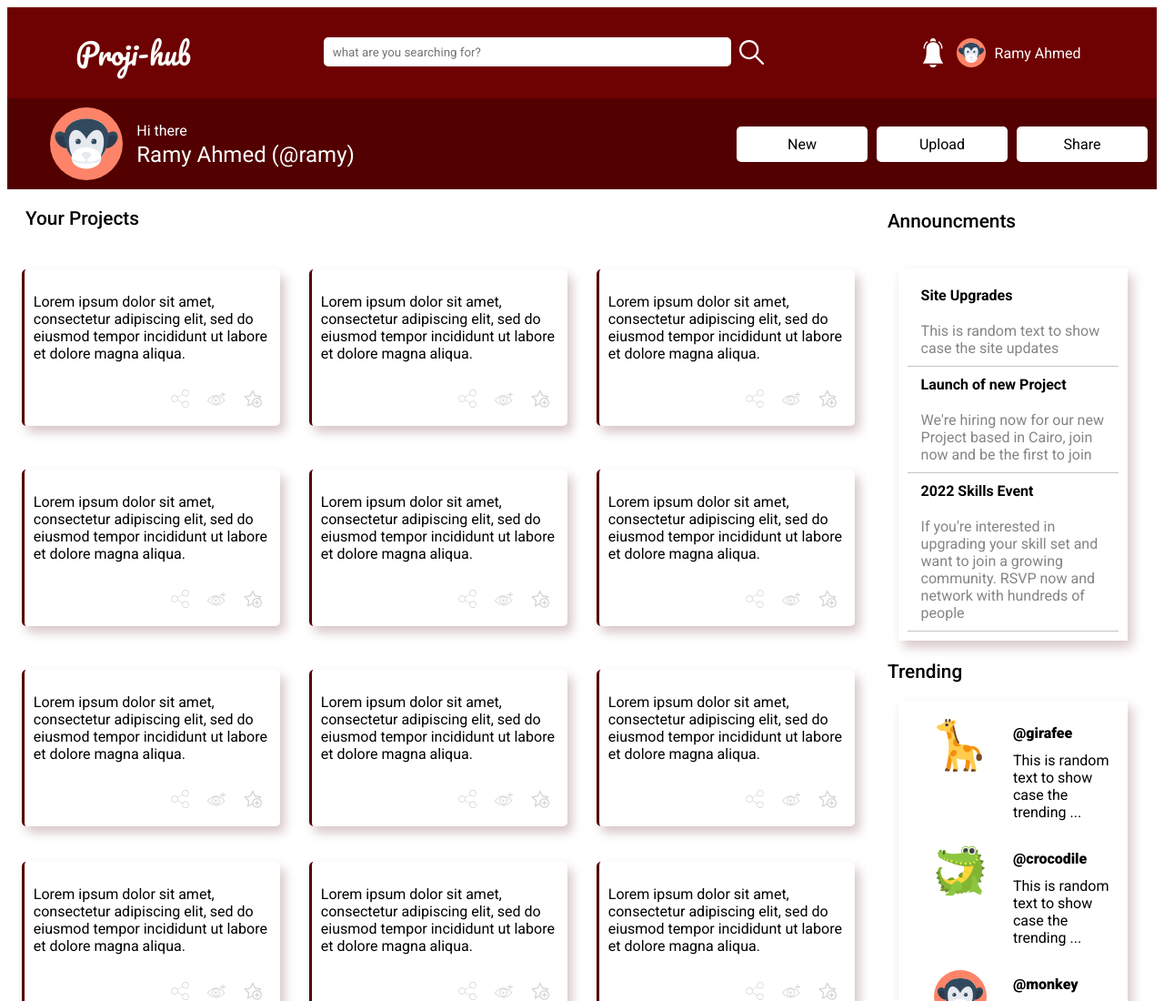
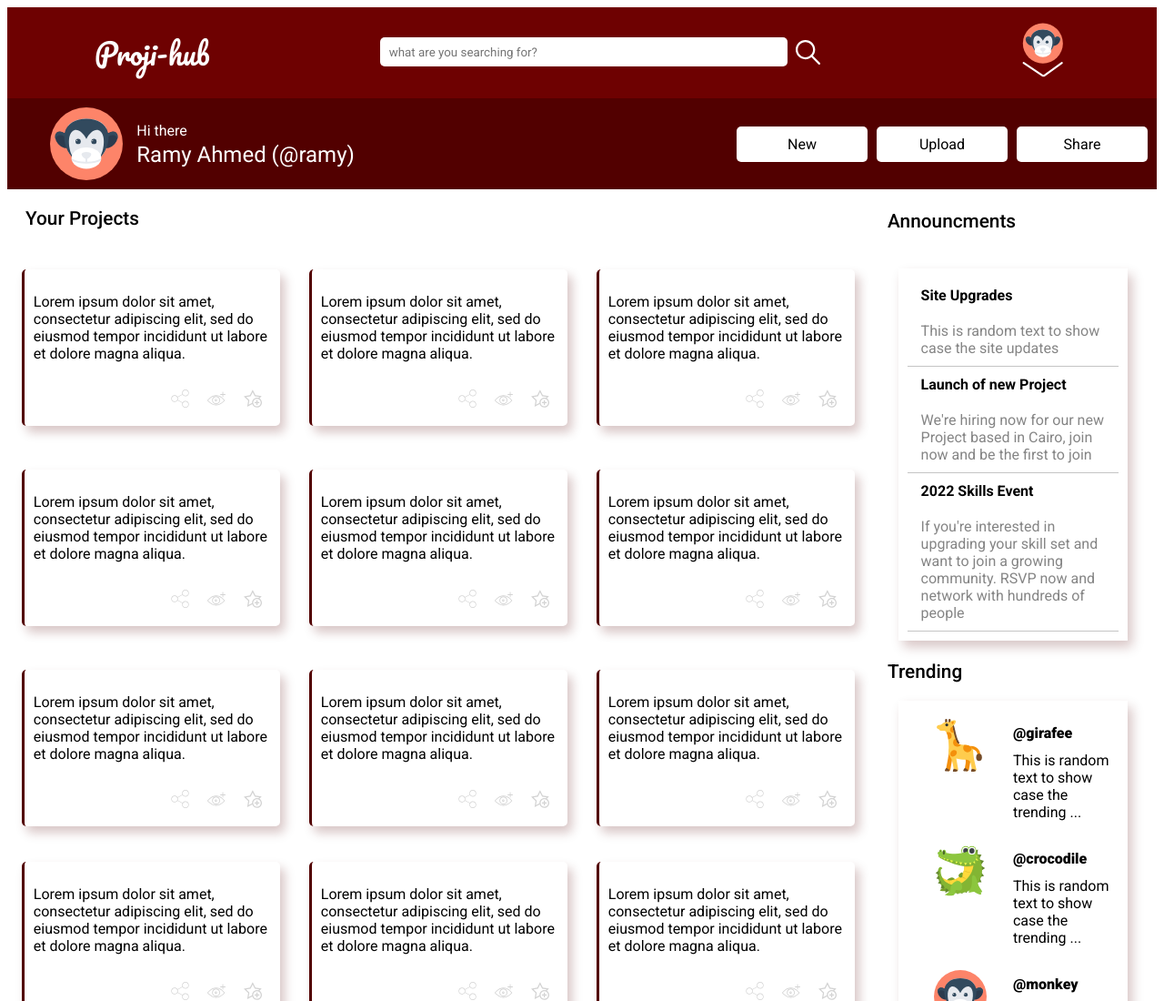
Before and after one commit to ramygahmed/UserProfileDashboard, a plain HTML site: page index.html in a window 1280 px wide. Shown: the top 1100 px of the page at 91% size. Drawn offline with Linux system fonts and the light colour scheme.

Commit message:
minor edits

```diff
--- a/index.html
+++ b/index.html
@@ -25,9 +25,46 @@
         </form>
         </div>
         <div class="profileHeader" id="proHead">
-            <div class="notifiBell"></div>
-            <div class="profilepic"></div>
-            <p>Ramy Ahmed</p>
+
+            <svg version="1.1" id="Layer_1" class="profilepic" xmlns="http://www.w3.org/2000/svg" xmlns:xlink="http://www.w3.org/1999/xlink" x="0px" y="0px"
+	 viewBox="0 0 949.39 1334.51" style="enable-background:new 0 0 949.39 1334.51;" xml:space="preserve">
+<style type="text/css">
+	.st0{fill:#FD8469;}
+	.st1{fill:#2B3B4E;}
+	.st2{fill:#E6E9EE;}
+	.st3{fill:#324A5E;}
+	.st4{fill:#FFFFFF;}
+	.st5{fill:none;stroke:#FFFFFF;stroke-width:42;stroke-linecap:round;stroke-miterlimit:10;}
+</style>
+<circle class="st0" cx="471.27" cy="467.31" r="435.64"/>
+<g>
+
+		<ellipse transform="matrix(0.6571 -0.7538 0.7538 0.6571 -58.3471 711.9122)" class="st1" cx="753.33" cy="420.09" rx="113.2" ry="74.78"/>
+
+		<ellipse transform="matrix(0.7538 -0.6571 0.6571 0.7538 -229.3953 228.0468)" class="st1" cx="189.63" cy="420.15" rx="74.78" ry="113.2"/>
+</g>
+<path class="st2" d="M471.27,168.2c-89.87,0-168.77,26.76-216.79,81.64v312.15c48.02,83.7,127.61,148.19,216.79,148.19
+	c102.22,0,190.72-83.01,235.32-183.86V274.53C661.99,202.5,573.49,168.2,471.27,168.2z"/>
+<path class="st3" d="M827.33,334.91c-22.64-19.9-60.37-16.47-95.36,5.49c-23.33-116.63-131.04-172.89-260.7-172.89
+	s-237.37,56.26-260.7,172.89c-34.99-21.95-72.04-25.38-95.36-5.49c-19.9,17.15-24.01,47.34-13.04,79.58
+	c1.37-15.09,6.86-28.81,17.84-37.73c20.58-17.84,54.2-15.78,86.44,2.74c0,3.43,0,6.86,0,10.29c0,89.19,41.85,185.92,107.02,249.72
+	c-6.17-11.66-12.35-24.01-17.84-37.73c-50.08-121.43-44.59-266.87,28.13-295.69c48.71-19.21,106.34,26.76,147.5,103.59
+	c40.48-76.84,98.79-123.49,148.19-103.59c72.72,28.81,78.21,174.26,28.13,295.69c-5.49,13.72-11.66,26.07-17.84,37.73
+	c65.18-63.8,107.71-160.54,107.71-249.72c0-3.43,0-6.86,0-10.29c31.56-18.52,65.86-21.27,86.44-2.74
+	c10.98,9.6,16.47,22.64,17.84,37.73C851.35,382.24,847.23,352.06,827.33,334.91z"/>
+<ellipse class="st4" cx="471.27" cy="638.14" rx="177.69" ry="128.29"/>
+<circle class="st3" cx="561.83" cy="439.19" r="31.56"/>
+<circle class="st3" cx="372.48" cy="439.19" r="31.56"/>
+<ellipse transform="matrix(0.6193 -0.7851 0.7851 0.6193 -421.7793 596.6909)" class="st4" cx="404.44" cy="733.3" rx="5.2" ry="2.4"/>
+<g>
+	<path class="st2" d="M299.76,671.07C342.29,690.97,402.67,704,471.27,704s128.98-12.35,171.51-32.93
+		c3.43-8.92,5.49-18.52,5.49-28.13c-34.99,20.58-93.3,37.05-166.02,38.42v-66.55h-21.95v66.55
+		c-72.72-1.37-131.04-17.84-166.02-38.42C294.27,652.55,296.33,662.15,299.76,671.07z"/>
+	<path class="st2" d="M529.59,593.55c0,15.09-26.07,54.88-58.31,54.88s-58.31-39.79-58.31-54.88c0-15.09,26.07-27.44,58.31-27.44
+		S529.59,578.46,529.59,593.55z"/>
+</g>
+<path class="st5" d="M52.45,892.17l405.92,271.39c14.93,9.98,34.49,9.65,49.07-0.82l376.64-270.57"/>
+</svg>
     <div class="menu" id="menuID">
         <ul>
             <li>Profile</li>
--- a/style.css
+++ b/style.css
@@ -89,15 +89,32 @@ body{
 .profileHeader{
     display: flex;
     align-items: center;
-    width: 15vw;
+    align-self: center;
+    justify-self: center;
+
 }
 .profilepic{
-    background: url(assets/monkey.svg);
-    background-repeat: no-repeat;
-    width: 2rem;
-    height: 2rem;
+
+    width: 3rem;
+
     margin: 0 10px 0 10px;
 }
+.profilepic:hover{
+    cursor: pointer;
+}
+.st5:hover{
+    transition: stroke-width 0.3s ease;
+    cursor: pointer;
+   stroke-width: 70;
+   rotate: 20deg;
+}
+.st0:hover{
+    stroke: white;
+    transition: stroke-width 0.3s ease;
+    cursor: pointer;
+    stroke-width: 42;
+}
+
 .notifiBell{
     background: url(assets/notification-icon.svg);
     background-repeat: no-repeat;
@@ -316,7 +333,7 @@ body{
     height: auto;
     color: black;
     background-color: white;
-    top:80px;
+    top:90px;
     right: 10px;
     box-shadow: 5px 7px 12px #5200003a;
 }
```
Also changed, not shown: assets/monkey-arr-01.svg (added), script.js (line endings or trailing spaces).
